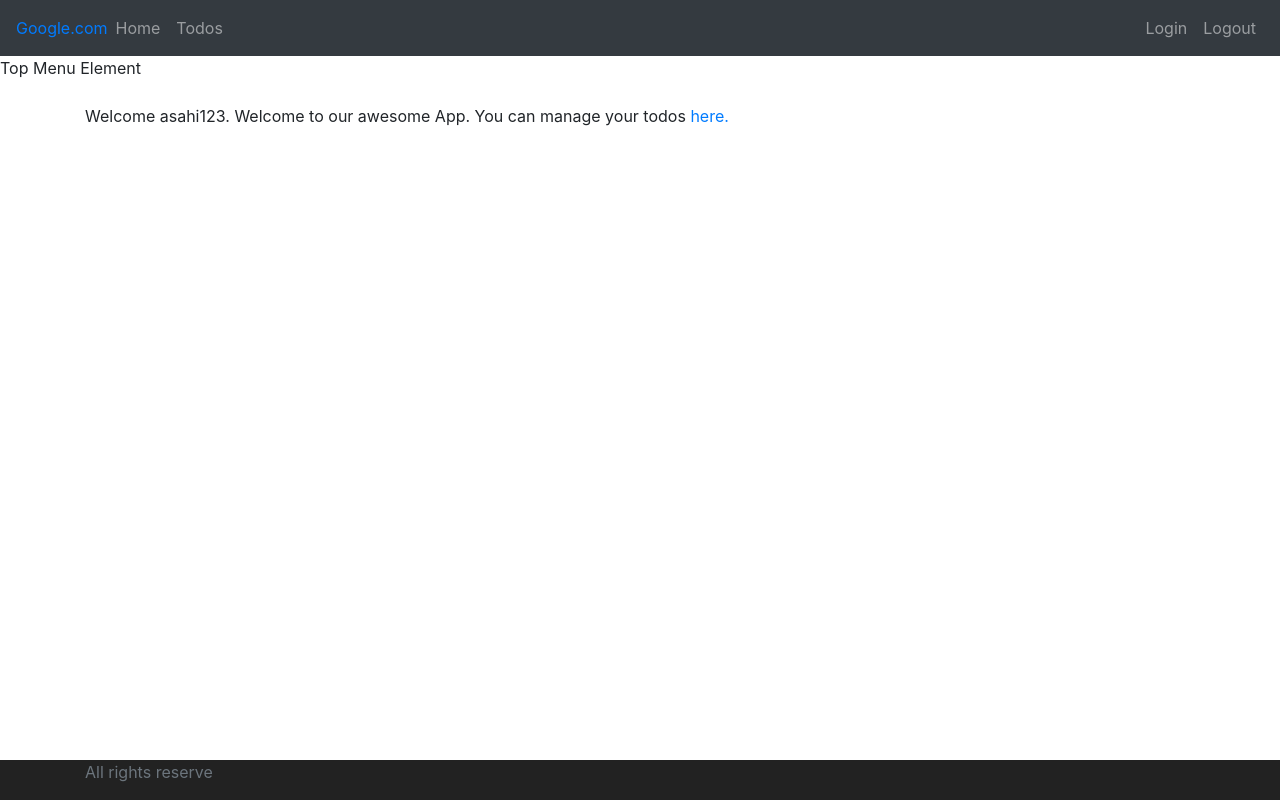
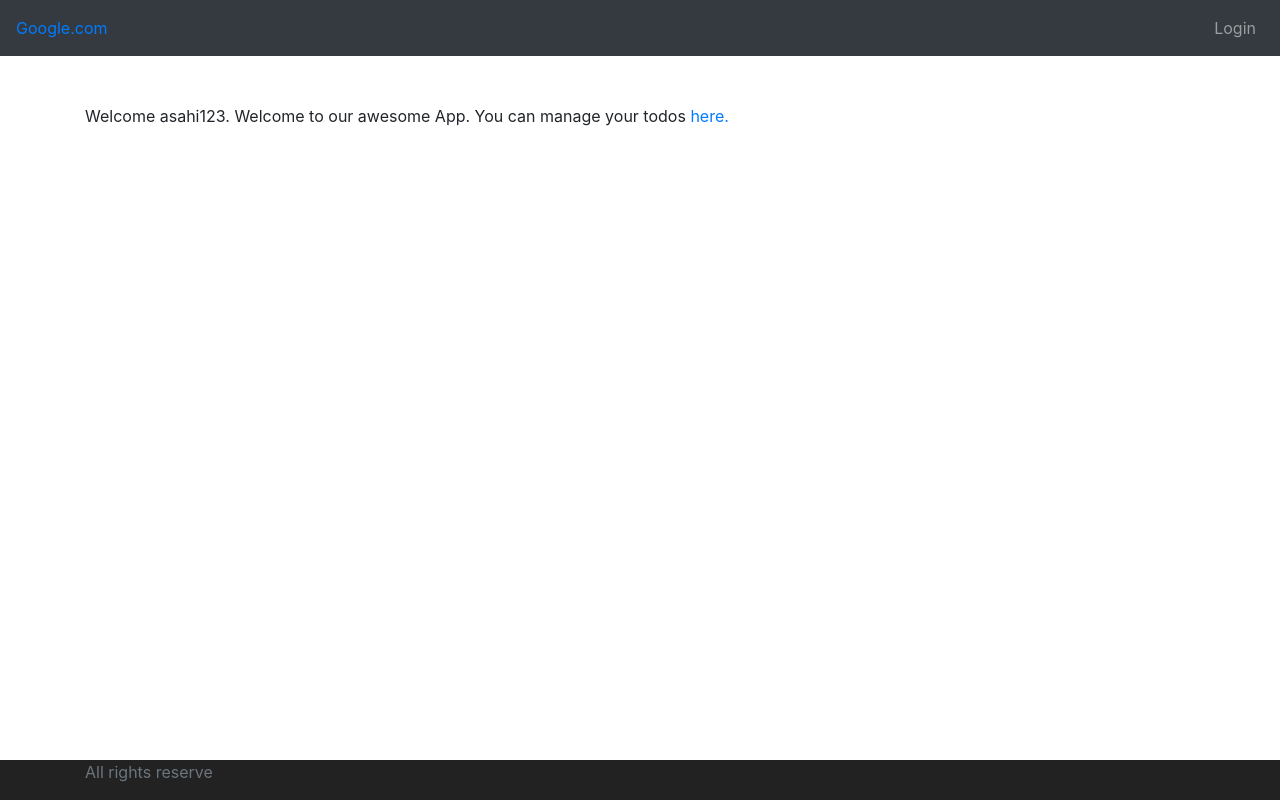
Before and after one commit to asapapi/TodoFrontEnd, an Angular app: page /welcome/asahi123 in a window 1280 px wide. Built offline with nearby package versions, Linux system fonts and the light colour scheme.

Commit message:
nav bar links fix when user is logs in

```diff
--- a/src/app/menu/menu.component.html
+++ b/src/app/menu/menu.component.html
@@ -5,26 +5,26 @@
     </div>
     <ul class="navbar-nav">
       <li>
-        <a href="/welcome/asahi123" class="nav-link">Home</a>
+        <a *ngIf="hardcodedAuthenticationService.isUserLoggedIn()" routerLink= "/welcome/asahi123" class="nav-link">Home</a>
       </li>
       <li>
-        <a href="/todos" class="nav-link">Todos</a>
+        <a *ngIf="hardcodedAuthenticationService.isUserLoggedIn()" routerLink= "/todos" class="nav-link">Todos</a>
       </li>
     </ul>
 
     <ul class="navbar-nav navbar-collapse justify-content-end ">
       <li>
-        <a href="/login" class="nav-link">Login</a>
+        <a *ngIf=!hardcodedAuthenticationService.isUserLoggedIn() routerLink="/login" class="nav-link">Login</a>
       </li>
       <li>
 
-        <a href="/logout" class="nav-link">Logout</a>
+        <a *ngIf="hardcodedAuthenticationService.isUserLoggedIn()" routerLink="/logout" class="nav-link">Logout</a>
       </li>
 
     </ul>
   </nav>
 </header>
 
-Top Menu Element
+
 <BR>
 <BR>
--- a/src/app/menu/menu.component.ts
+++ b/src/app/menu/menu.component.ts
@@ -1,4 +1,5 @@
 import { Component, OnInit } from '@angular/core';
+import {HardcodedAuthenticationService} from '../service/hardcoded-authentication.service';
 
 @Component({
   selector: 'app-menu',
@@ -7,9 +8,12 @@
 })
 export class MenuComponent implements OnInit {
 
-  constructor() { }
+ // isUserLoggedIn = false;
+
+  constructor(private hardcodedAuthenticationService: HardcodedAuthenticationService) { }
 
   ngOnInit() {
+   // this.isUserLoggedIn =  this.hardcodedAuthenticationService.isUserLoggedIn();
   }
 
 }
```
